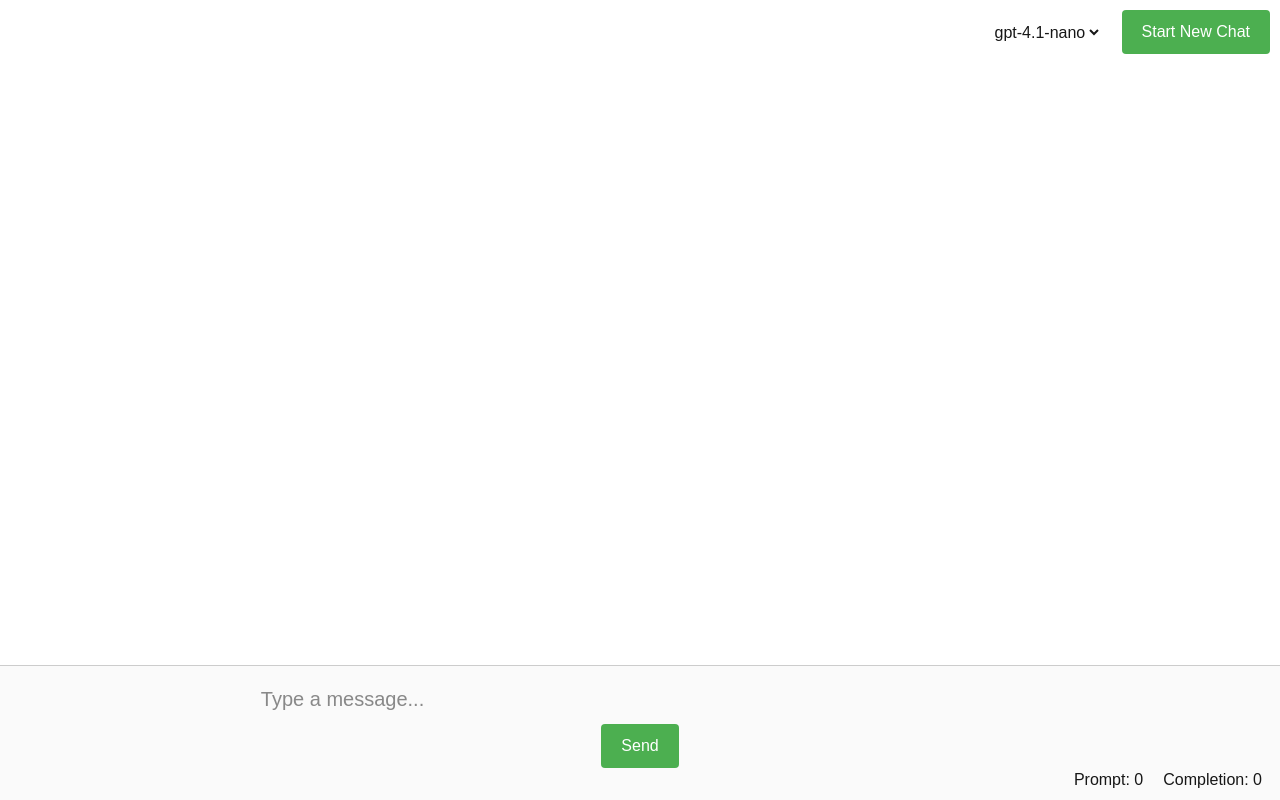
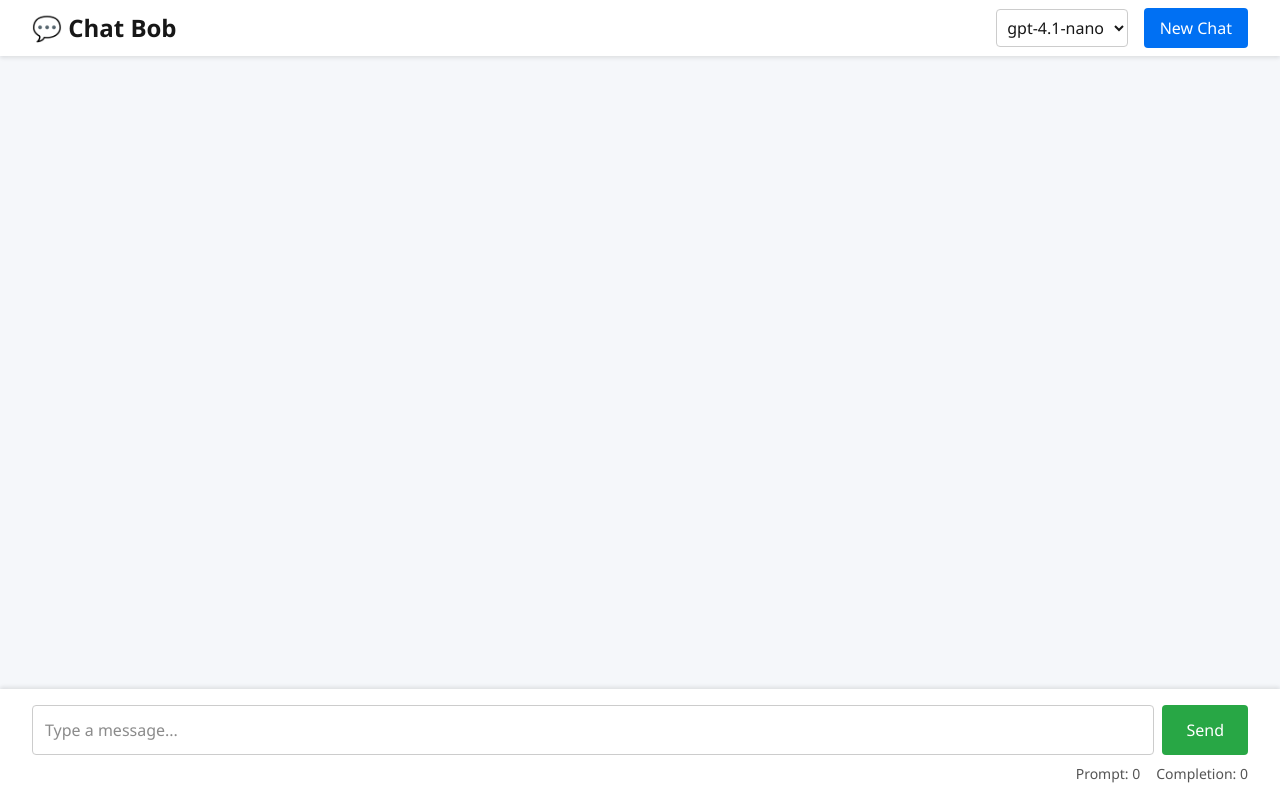
Before and after one commit to minconszhang/GPT-API, a Next.js app in the folder bob/: page / in a window 1280 px wide. Built offline with nearby package versions, Linux system fonts and the light colour scheme.

Commit message:
Make front end look better.

```diff
--- a/bob/app/page.tsx
+++ b/bob/app/page.tsx
@@ -1,3 +1,4 @@
+// page.tsx
 "use client";
 
 import axios from "axios";
@@ -32,13 +33,7 @@ export default function Page() {
     completionTokens: number;
   }
 
-  interface ChatRequest {
-    model: string;
-    userMessage: string;
-    conversationId: string | null;
-  }
-
-  const handleSubmit = async (e: React.FormEvent<HTMLFormElement>) => {
+  const handleSubmit = async (e: React.FormEvent) => {
     e.preventDefault();
     if (!input.trim()) return;
 
@@ -50,20 +45,20 @@ export default function Page() {
         model: selectedModel,
         userMessage: input,
         conversationId,
-      } as ChatRequest);
+      });
 
       setConversationId(res.data.conversationId);
       setMessages((prev) => [
         ...prev,
-        { sender: "Bob", text: res.data.message },
+        { sender: "bot", text: res.data.message },
       ]);
       setPromptTokens(res.data.promptTokens);
       setCompletionTokens(res.data.completionTokens);
-    } catch (err: unknown) {
+    } catch (err) {
       console.error(err);
       setMessages((prev) => [
         ...prev,
-        { sender: "Bob", text: "Error, please try again." },
+        { sender: "bot", text: "Oops, something went wrong." },
       ]);
     } finally {
       setInput("");
@@ -82,6 +77,8 @@ export default function Page() {
   return (
     <div className={styles.appContainer}>
       <header className={styles.header}>
+        <div className={styles.logo}>💬 Chat Bob</div>
+        <div className={styles.controls}>
           <select
             className={styles.selectModel}
             value={selectedModel}
@@ -95,26 +92,31 @@ export default function Page() {
             ))}
           </select>
           <button
-          className={styles.formButton}
+            className={styles.newChatBtn}
             onClick={startNewChat}
             disabled={loading}
           >
-          Start New Chat
+            New Chat
           </button>
+        </div>
       </header>
 
       <main ref={scrollRef} className={styles.dialogueContainer}>
-        {messages.map((model, i) => (
-          <div key={i} className={`${styles.message} ${styles[model.sender]}`}>
-            <strong>{model.sender === "user" ? "You" : "Bob"}:</strong>
-            <ReactMarkdown>{model.text}</ReactMarkdown>
+        {messages.map((msg, idx) => (
+          <div
+            key={idx}
+            className={`${styles.message} ${
+              msg.sender === "user" ? styles.userBubble : styles.botBubble
+            }`}
+          >
+            <ReactMarkdown>{msg.text}</ReactMarkdown>
           </div>
         ))}
         {loading && <p className={styles.loading}>Bob is thinking...</p>}
       </main>
 
       <footer className={styles.inputContainer}>
-        <form onSubmit={handleSubmit} className={styles.form}>
+        <form onSubmit={handleSubmit} className={styles.formRow}>
           <input
             className={styles.formInput}
             type="text"
@@ -124,19 +126,16 @@ export default function Page() {
             disabled={loading}
           />
           <button
-            className={styles.formButton}
+            className={styles.sendBtn}
             type="submit"
-            disabled={loading}
+            disabled={loading || !input.trim()}
           >
             Send
           </button>
         </form>
-
-        <div className={styles.tokenContainer}>
-          <span className={styles.tokenInfo}>Prompt: {promptTokens}</span>
-          <span className={styles.tokenInfo}>
-            Completion: {completionTokens}
-          </span>
+        <div className={styles.tokenInfoBar}>
+          <span>Prompt: {promptTokens}</span>
+          <span>Completion: {completionTokens}</span>
         </div>
       </footer>
     </div>
--- a/bob/styles/Home.module.css
+++ b/bob/styles/Home.module.css
@@ -2,68 +2,123 @@
   display: flex;
   flex-direction: column;
   height: 100vh;
+  background: #f5f7fa;
+  font-family: "Segoe UI", Tahoma, sans-serif;
 }
+
 .header {
   display: flex;
-  justify-content: flex-end;
+  justify-content: space-between;
   align-items: center;
-  margin: 10px;
+  padding: 0.5rem 2rem;
+  background: #ffffff;
+  box-shadow: 0 2px 4px rgba(0, 0, 0, 0.1);
 }
-.selectModel {
-  margin-right: 20px;
+
+.logo {
+  font-size: 1.5rem;
+  font-weight: bold;
 }
-.dialogueContainer {
-  flex: 1;
-  align-self: center;
-  width: 60%;
-  overflow-y: auto;
-  padding: 1rem;
-}
-.loading {
-  text-align: center;
-  font-style: italic;
-}
-.inputContainer {
-  border-top: 1px solid #ccc;
-  padding: 0.5rem;
-  background: #fafafa;
-}
-.form {
+
+.controls {
   display: flex;
-  flex-direction: column;
-  flex-grow: 1;
+  gap: 1rem;
   align-items: center;
 }
-.formInput {
-  margin: 5px 0;
-  width: 60%;
-  height: 40px;
-  font-size: 20px;
+
+.selectModel {
+  padding: 0.4rem;
+  border-radius: 4px;
+  border: 1px solid #ccc;
+  font-size: 1rem;
 }
-.formButton {
-  background-color: #4caf50;
+
+.newChatBtn {
+  padding: 0.5rem 1rem;
+  background: #0070f3;
   color: white;
-  padding: 10px 20px;
   border: none;
   border-radius: 4px;
   cursor: pointer;
 }
-.formButton:hover {
-  background-color: #45a049;
+
+.newChatBtn:hover {
+  background: #005bb5;
 }
-.tokenContainer {
-  flex-shrink: 0;
-  text-align: right;
+
+.dialogueContainer {
+  flex: 1;
+  overflow-y: auto;
+  padding: 1rem 2rem;
+  display: flex;
+  flex-direction: column;
+  gap: 0.75rem;
 }
-.tokenInfo {
-  margin: 10px;
+
+.message {
+  max-width: 70%;
+  padding: 0.75rem 1rem;
+  border-radius: 16px;
+  line-height: 1.4;
 }
-.message {
-  margin-bottom: 1rem;
+
+.userBubble {
+  align-self: flex-end;
+  background: #0070f3;
+  color: white;
+  border-bottom-right-radius: 4px;
 }
-.message.user strong {
-  color: #0070f3;
+
+.botBubble {
+  align-self: flex-start;
+  background: #e1e5ea;
+  color: #333;
+  border-bottom-left-radius: 4px;
 }
-.message.bot strong {
-  color: #333;
+
+.loading {
+  text-align: center;
+  font-style: italic;
+  color: #666;
 }
+
+.inputContainer {
+  padding: 1rem 2rem;
+  background: #ffffff;
+  box-shadow: 0 -2px 4px rgba(0, 0, 0, 0.1);
+}
+
+.formRow {
+  display: flex;
+  gap: 0.5rem;
+}
+
+.formInput {
+  flex: 1;
+  padding: 0.75rem;
+  font-size: 1rem;
+  border: 1px solid #ccc;
+  border-radius: 4px;
+}
+
+.sendBtn {
+  padding: 0.75rem 1.5rem;
+  background: #28a745;
+  color: white;
+  border: none;
+  border-radius: 4px;
+  cursor: pointer;
+}
+
+.sendBtn:hover {
+  background: #218838;
+}
+
+.tokenInfoBar {
+  margin-top: 0.5rem;
+  display: flex;
+  justify-content: flex-end;
+  gap: 1rem;
+  font-size: 0.875rem;
+  color: #555;
+}
```
Lines whose indentation alone changed are shown as unchanged.
